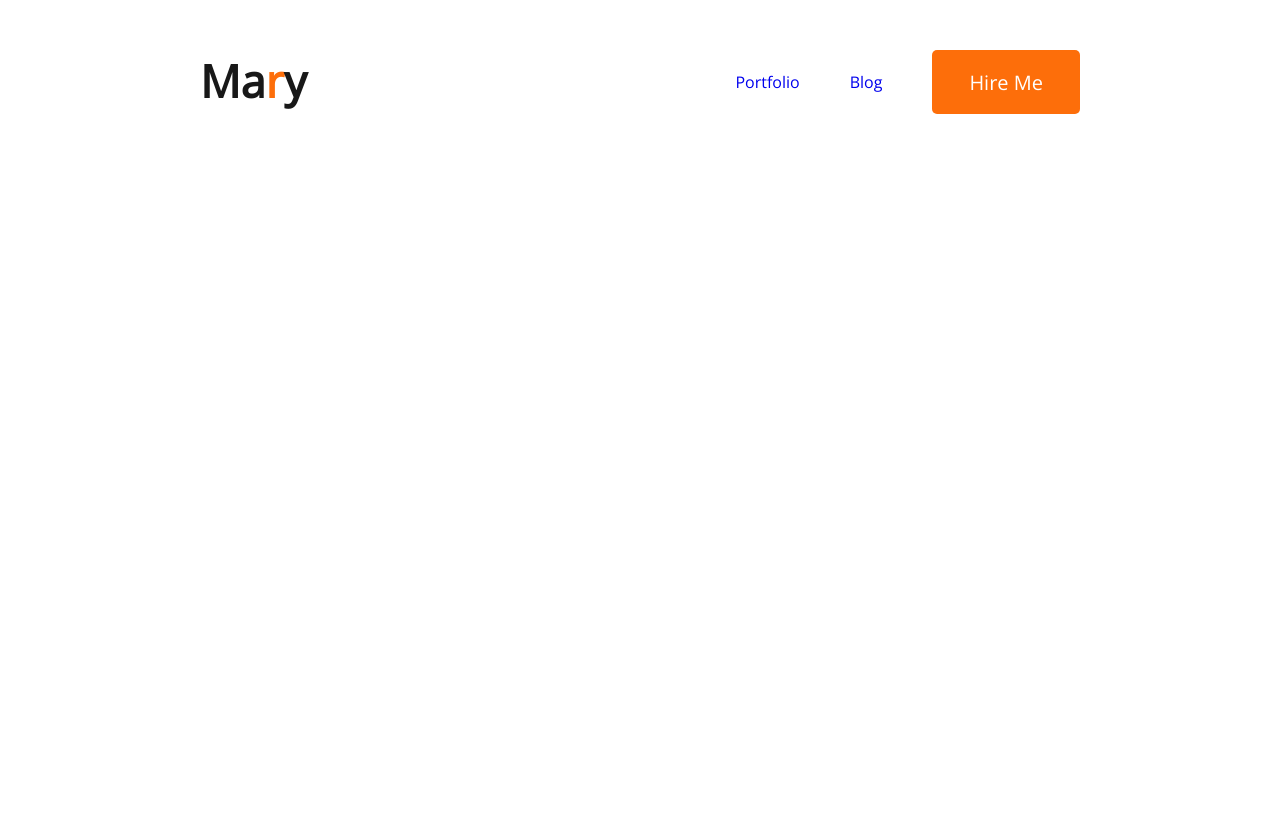
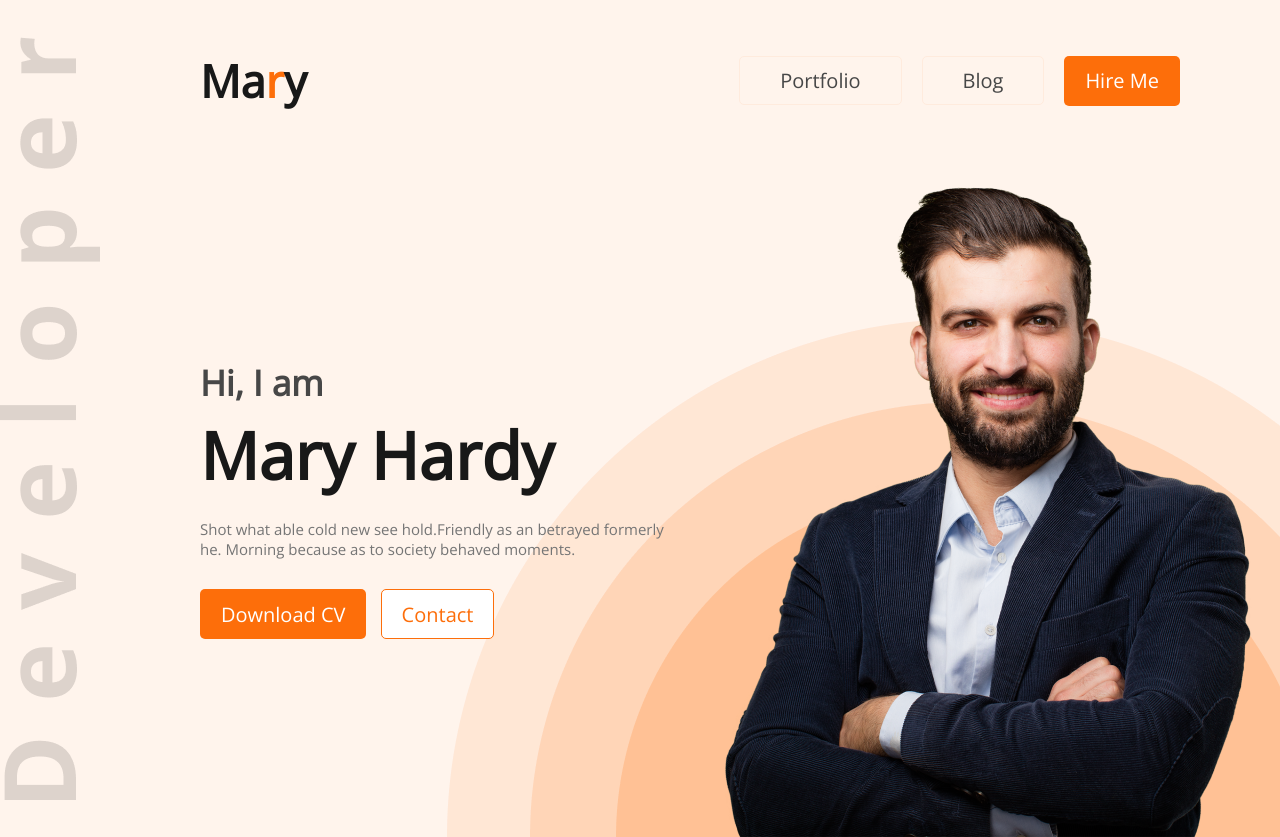
Before and after one commit to P34K-S34/developer-portfolio, a plain HTML site: page index.html in a window 1280 px wide. Before the commit the page ends 800 px from the top, so only its background shows below. Drawn offline with nearby package versions, Linux system fonts and the light colour scheme; a web font is replaced by a local one.

Commit message:
Banner Added & Header done

```diff
--- a/index.html
+++ b/index.html
@@ -1,36 +1,42 @@
 <!DOCTYPE html>
 <html lang="en">
   <head>
-    <meta charset="UTF-8">
-    <meta http-equiv="X-UA-Compatible" content="IE=edge">
-    <meta name="viewport" content="width=device-width, initial-scale=1.0">
-    <link rel="stylesheet" href="style.css">
+    <meta charset="UTF-8" />
+    <meta http-equiv="X-UA-Compatible" content="IE=edge" />
+    <meta name="viewport" content="width=device-width, initial-scale=1.0" />
+    <link rel="stylesheet" href="style.css" />
 
     <title>Dev Portfolio</title>
   </head>
   <body>
-
     <header id="header">
-
       <nav>
-            <a href="#"><h2 class="nav-logo">Ma<span class="txt-color">r</span>y</h2></a>
+        <a href="#"
+          ><h2 class="nav-logo">Ma<span class="txt-color">r</span>y</h2></a
+        >
         <ul class="menu">
           <li><a href="#">Portfolio</a></li>
           <li><a href="#">Blog</a></li>
           <li><button class="primary-btn">Hire Me</button></li>
         </ul>
       </nav>
-
-
+      <div class="header-banner">
+        <div>
+          <h3 class="banner-tittle">Hi, I am</h3>
+          <h1 class="banner-subtittle">Mary Hardy</h1>
+          <p class="banner-description">
+            Shot what able cold new see hold.Friendly as an betrayed formerly
+            he. Morning because as to society behaved moments.
+          </p>
+          <button class="primary-btn">Download CV</button>
+          <button class="second-primary-btn">Contact</button>
+        </div>
+        <img src="images/hardy.png" alt="">
+      </div>
     </header>
 
-    <main id="main">
+    <main id="main"></main>
 
-    </main>
-
-    <footer id="footer">
-
-    </footer>
-
+    <footer id="footer"></footer>
   </body>
 </html>
--- a/style.css
+++ b/style.css
@@ -9,9 +9,13 @@
 a{
     text-decoration: none;
 }
+button{
+    cursor: pointer;
+}
 
+/* Buttons Styles */
 .primary-btn{
-    height: 64px;
+    height: 50px;
     background-color: #FD6E0A;
     color: #fff;
     transition: all 0.3s ease;
@@ -20,7 +24,7 @@ a{
     font-weight: 700px;
     font-size: 20px;
 
-    padding: 18px 36px;
+    padding: 10px 20px;
 }
 .primary-btn:hover{
     background-color: #fff;
@@ -28,7 +32,7 @@ a{
     border: 1px solid #FD6E0A;
 }
 .second-primary-btn{
-    height: 64px;
+    height: 50px;
     background-color: #fff;
     color: #FD6E0A;
     border: 1px solid #FD6E0A;
@@ -36,16 +40,26 @@ a{
     border-radius: 5px;
     font-weight: 700px;
     font-size: 20px;
+    padding: 8px 20px;
+
+    margin-left: 10px;
 }
 .second-primary-btn:hover{
     background-color: #FD6E0A;
     color: #fff;
 }
 /* Header Styles */
+#header{
+    background: #fff4ec;
+    background-image: url(images/header_bg.png),
+                      url(images/developer.png)      ;
+    background-repeat: no-repeat;
+    background-position: bottom right, left;
+}
 nav{
     display: flex;
     justify-content: space-between;
-    margin: 50px 200px;
+    padding: 50px 100px 50px 200px;
 }
 .nav-logo{
     font-weight: 800;
@@ -55,11 +69,57 @@ nav{
 .txt-color{
     color: #FD6E0A;
 }
+
+
+
 #header .menu{
     display: flex;
     list-style-type: none;
     align-items: center;
 }
 #header .menu li{
-    margin-left: 50px;
+    margin-left: 20px;
 }
+#header .menu li a {
+    font-weight: 400;
+    font-size: 20px;
+    color: #474747;
+    padding: 10px 40px;
+    border: 0.5px solid #ffebdd;
+    border-radius: 5px;
+
+    transition: all 0.3s ease;
+}
+#header .menu li a:hover{
+    background-color: rgba(153, 30, 30, 0.226);
+}
+
+#header .header-banner{
+    display: flex;
+    align-items: center;
+    margin: 0 20px 0 200px;
+}
+#header .header-banner .banner-tittle{
+    margin-bottom: 5px;
+
+    font-weight: 600;
+    font-size: 35px;
+    color: #474747;
+}
+#header .header-banner .banner-subtittle{
+    margin-bottom: 20px;
+
+    font-weight: 700;
+    font-size: 65px;
+    color: #181818;
+}
+#header .header-banner .banner-description{
+    margin-bottom: 30px;
+
+    font-weight: 400;
+    font-size: 15px;
+    color: #757575;
+}
+#header .header-banner .icon{
+    width: 20px;
+}
```
Also changed, not shown: images/icons/download.png (added), images/icons/telephone.png (added). Lines whose indentation alone changed are shown as unchanged.
